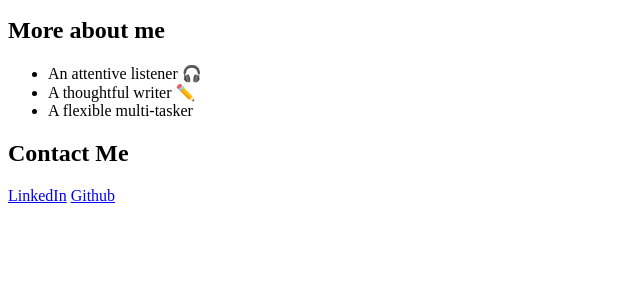
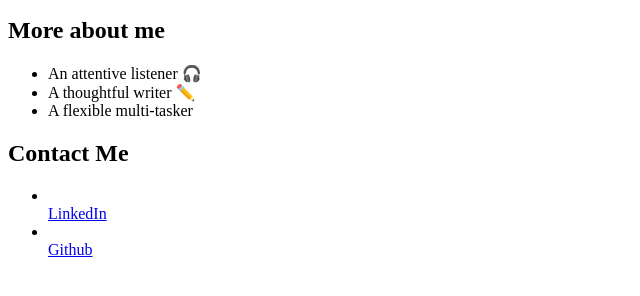
Before and after one commit to myhh017/about_me, a plain HTML site: page index.html in a window 1280 px wide. Shown: the part 272-568 px from the top of the page, without its empty margins (0-640 px from the left). Drawn offline with Linux system fonts and the light colour scheme.

Commit message:
Update index.html

```diff
--- a/index.html
+++ b/index.html
@@ -17,7 +17,10 @@
     </ul>
 
     <h2>Contact Me</h2>
-    <a href="https://www.linkedin.com/in/ha-my-hoang-835732b7/" target="_blank">LinkedIn</a>
-    <a href="https://github.com/myhh017" target="_blank">Github</a>
+    <ul>
+      <li></li><a href="https://www.linkedin.com/in/ha-my-hoang-835732b7/" target="_blank">LinkedIn</a></li>
+    <li></li><a href="https://github.com/myhh017" target="_blank">Github</a></li>
+    </ul>
+
   </body>
 </html>
```
